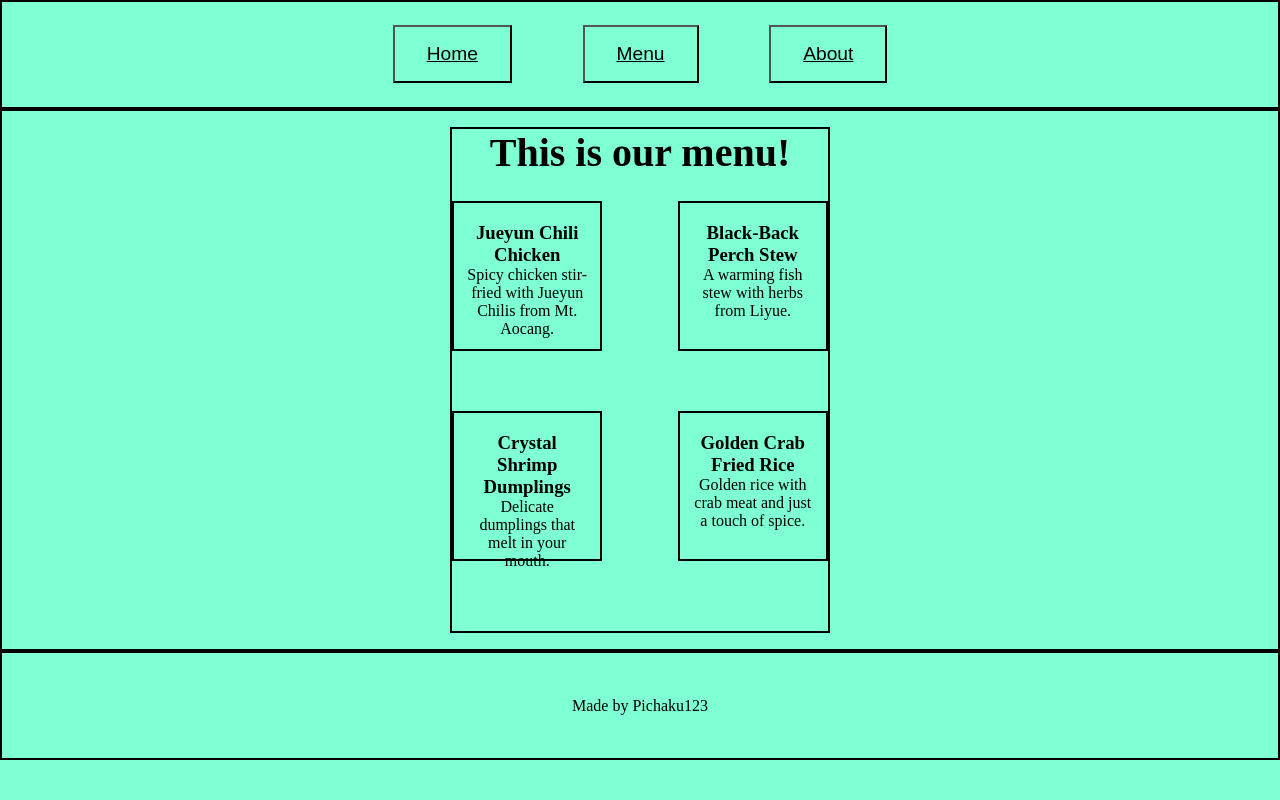
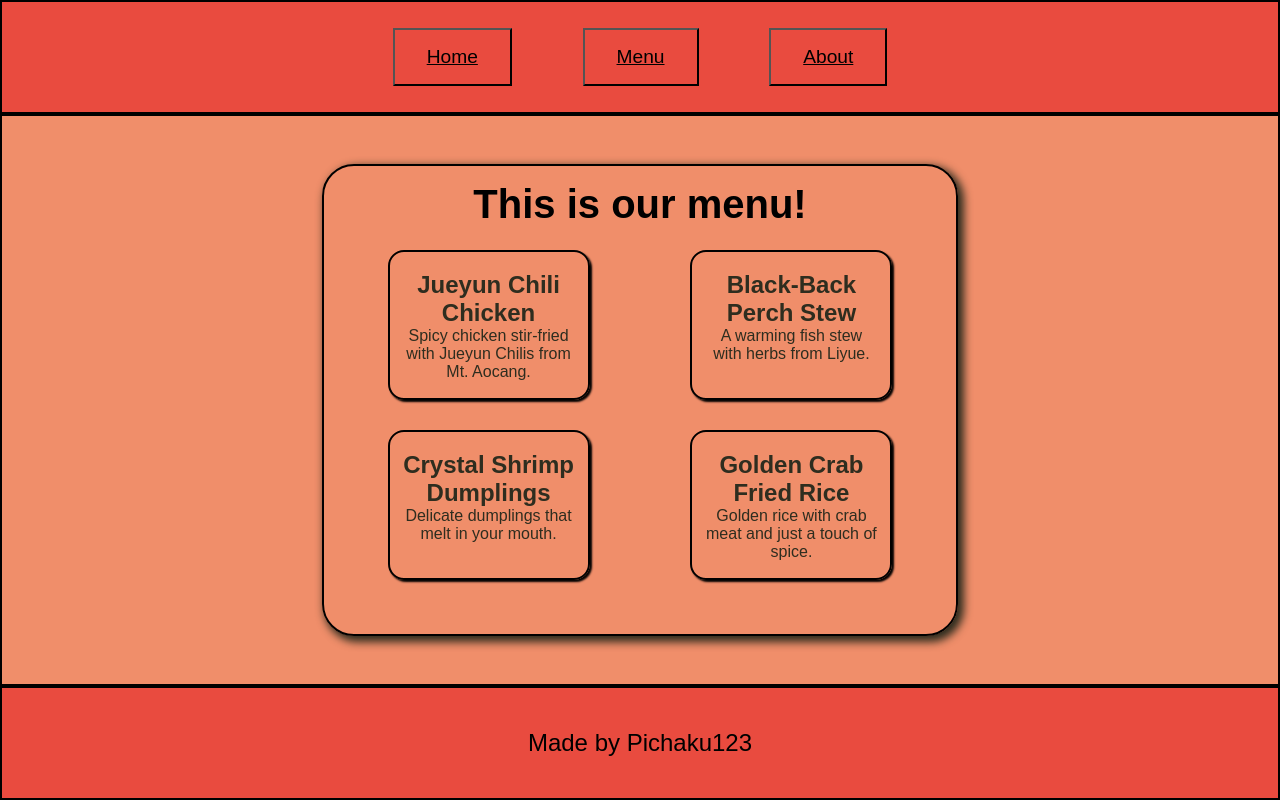
Before and after one commit to Pichaku123/odin-restaurant, a website built with webpack: page src/template.html in a window 1280 px wide. Both pictures are taken after a click on the button "Menu". Built offline with nearby package versions, Linux system fonts and the light colour scheme.

Commit message:
basic styling done, dont' wanna do the rest

```diff
--- a/src/home.js
+++ b/src/home.js
@@ -19,7 +19,7 @@ const slogan=document.createElement("p");
 slogan.classList.add("slogan");
 slogan.innerHTML="A new twist on an old classic, Wanmin restaurant welcomes you!<br>";
 
-contents.appendChild(logo);
+// contents.appendChild(logo);
 contents.appendChild(title);
 contents.appendChild(para);
 contents.appendChild(slogan);
--- a/src/menu.js
+++ b/src/menu.js
@@ -31,7 +31,7 @@ menuItems.forEach((item) => {
   const card = document.createElement("div");
   card.classList.add("menu-item");
 
-  const itemName = document.createElement("h3");
+  const itemName = document.createElement("h2");
   itemName.textContent = item.name;
 
   const itemDesc = document.createElement("p");
--- a/src/styles.css
+++ b/src/styles.css
@@ -2,17 +2,19 @@
     margin: 0;
     padding: 0;
     box-sizing: border-box;
+    font-family: Arial, Helvetica, sans-serif;
 }
 
 body{
-    background-color: aquamarine;
-    height: 95vh;
+    background-color: hsl(16, 82%, 68%);
+    height: 100vh;
     display: grid;
     grid-template-rows: 1fr 5fr 1fr;
 }
 
 header{
     border: 2px solid black;
+    background-color: hsl(4, 79%, 58%);
     display: flex;
     justify-content: center;
     align-items: center;
@@ -32,12 +34,6 @@ nav button{
     text-decoration: underline;
 }
 
-#logo{
-    width: 150px;
-    height: auto;
-    border: 2px solid black;
-}
-
 #content{
     border: 2px solid black;
     height: 100%;
@@ -46,11 +42,23 @@ nav button{
     align-items: center;
     justify-content: space-between;
     text-align: center;
-    padding: 1rem 35%;
+    padding: 1rem 25%;
+}
+
+.home-wrapper, .about-wrapper, .menu-wrapper{
+    box-shadow: 4px 4px 8px 2px hsl(57, 19%, 15%);
+}
+
+.home-wrapper, .about-wrapper{
+    border: 2px solid black;
+    margin: 5%;
+    padding-left: 10%;
+    padding-right: 10%;
+    border-radius: 2rem;
 }
 
 .home-wrapper{
-    border: 2px solid brown;
+    padding-top: 10%;
     height: 100%;
     display: flex;
     align-items: center;
@@ -59,22 +67,44 @@ nav button{
     gap: 5%;
 }
 
+h1{
+    font-size: 2.5rem;
+}
+
+.home-wrapper p, .about-wrapper p{
+    color: hsl(57, 19%, 15%);
+    font-size: 1.2rem;
+    font-weight: 100;
+}
+
+.menu-grid{
+    color: hsl(57, 19%, 15%);
+    font-size: 1rem;
+}
+
 .about-wrapper{
     font-size: 1.2rem;
+    padding-top: 10%;
     display: flex;
     flex-direction: column;
     border: 2px solid black;
     height: 100%;
-    gap: 5rem;
+    gap: 2rem;
 }
 
 .menu-wrapper{
+    padding-top: 0;
     height: 100%;
     border: 2px solid black;
     display: flex;
     flex-direction: column;
     align-items: center;
     gap: 5%;
+    border-radius: 2rem;
+    padding-left: 10%;
+    padding-right: 10%;
+    padding-top: 2.5%;
+    margin: 5% 0;
 }
 
 .menu-wrapper > h1{
@@ -85,18 +115,23 @@ nav button{
     display: grid;
     grid-template-rows: 150px 150px;
     grid-template-columns: 40% 40%;
-    gap: 20%;
+    column-gap: 20%;
+    row-gap: 10%;
 }
 
 .menu-item{
     border: 2px solid black;
     padding: 1.2rem 0.8rem;
+    border-radius: 1rem;
+    box-shadow: 2px 2px 2px black;
 }
 
 footer{
     border: 2px solid black;
+    background-color: hsl(4, 79%, 58%);
     text-align: center;
     display: flex;
     align-items: center;
     justify-content: center;
+    font-size: 1.5rem;
 }
```
